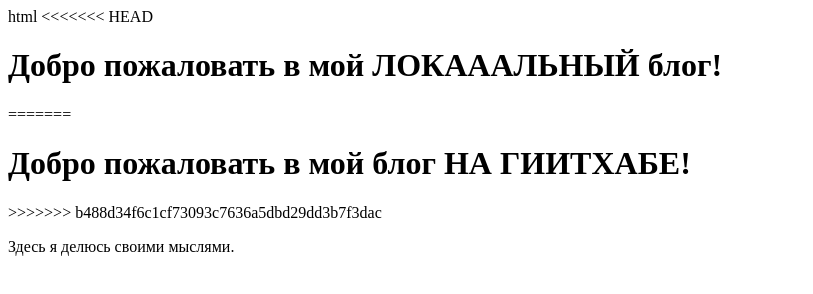
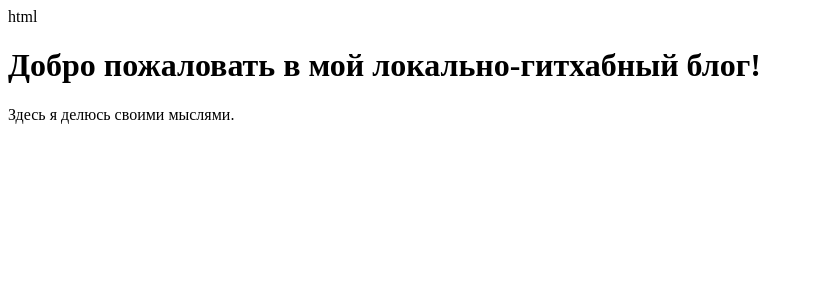
Before and after one commit to dena29628-sys/my-project, a plain HTML site: page git_team_work_Ахмадулинн_Андреев/index.html in a window 1280 px wide. Shown: the whole page, without its empty margins (0-813 px from the left). Drawn offline with Linux system fonts and the light colour scheme.

Commit message:
Разрешил конфликт в index.html

```diff
--- a/git_team_work_Ахмадулинн_Андреев/index.html
+++ b/git_team_work_Ахмадулинн_Андреев/index.html
@@ -5,11 +5,7 @@
     <title>Мой блог</title>
 </head>
 <body>
-<<<<<<< HEAD
-    <h1>Добро пожаловать в мой ЛОКАААЛЬНЫЙ блог!</h1>
-=======
-    <h1>Добро пожаловать в мой блог НА ГИИТХАБЕ!</h1>
->>>>>>> b488d34f6c1cf73093c7636a5dbd29dd3b7f3dac
+    <h1>Добро пожаловать в мой локально-гитхабный блог!</h1>
     <p>Здесь я делюсь своими мыслями.</p>
 </body>
 </html>
```
